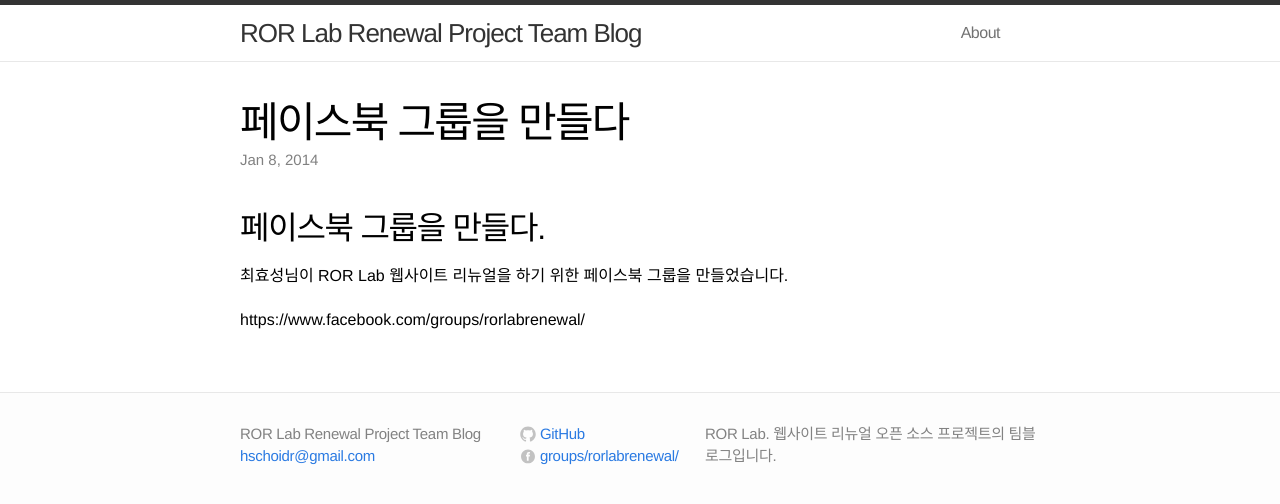
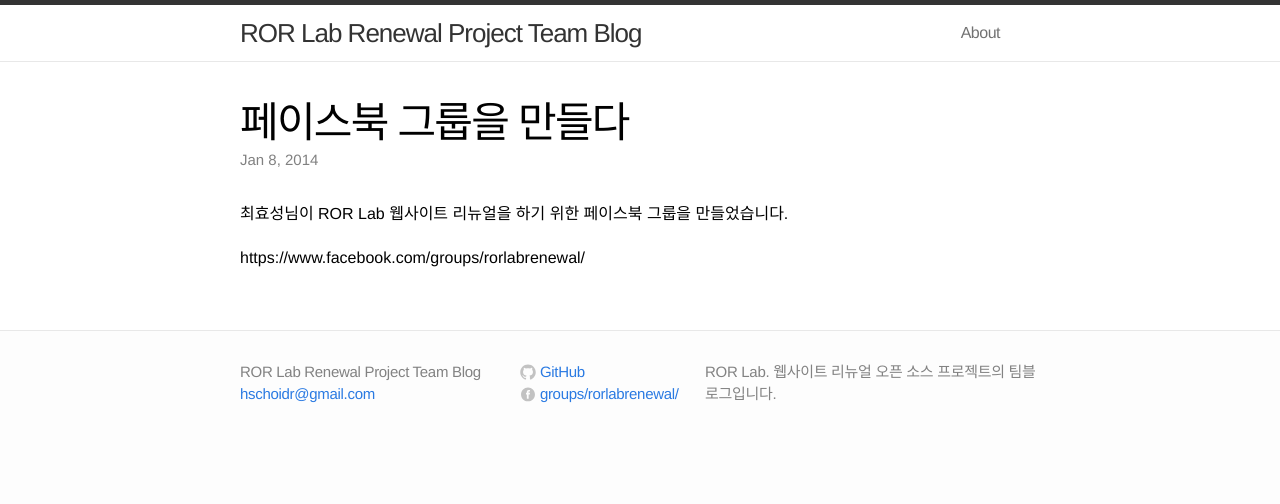
Before and after one commit to RORLabNew/rorlabnew.github.io, a Jekyll site: the page built from _posts/2014-01-08-created-the-facebook-group.md, in a window 1280 px wide. Shown: the top 504 px of the page. Built offline with Jekyll 4.4.1, drawn with Linux system fonts in a browser that asks for light colours.

Commit message:
Update 2014-01-08-created-the-facebook-group.md

```diff
--- a/_posts/2014-01-08-created-the-facebook-group.md
+++ b/_posts/2014-01-08-created-the-facebook-group.md
@@ -5,8 +5,6 @@ date:   2014-01-08 01:04:34
 categories: post
 ---
 
-## 페이스북 그룹을 만들다.
-
 최효성님이 ROR Lab 웹사이트 리뉴얼을 하기 위한 페이스북 그룹을 만들었습니다.
 
 https://www.facebook.com/groups/rorlabrenewal/
```
